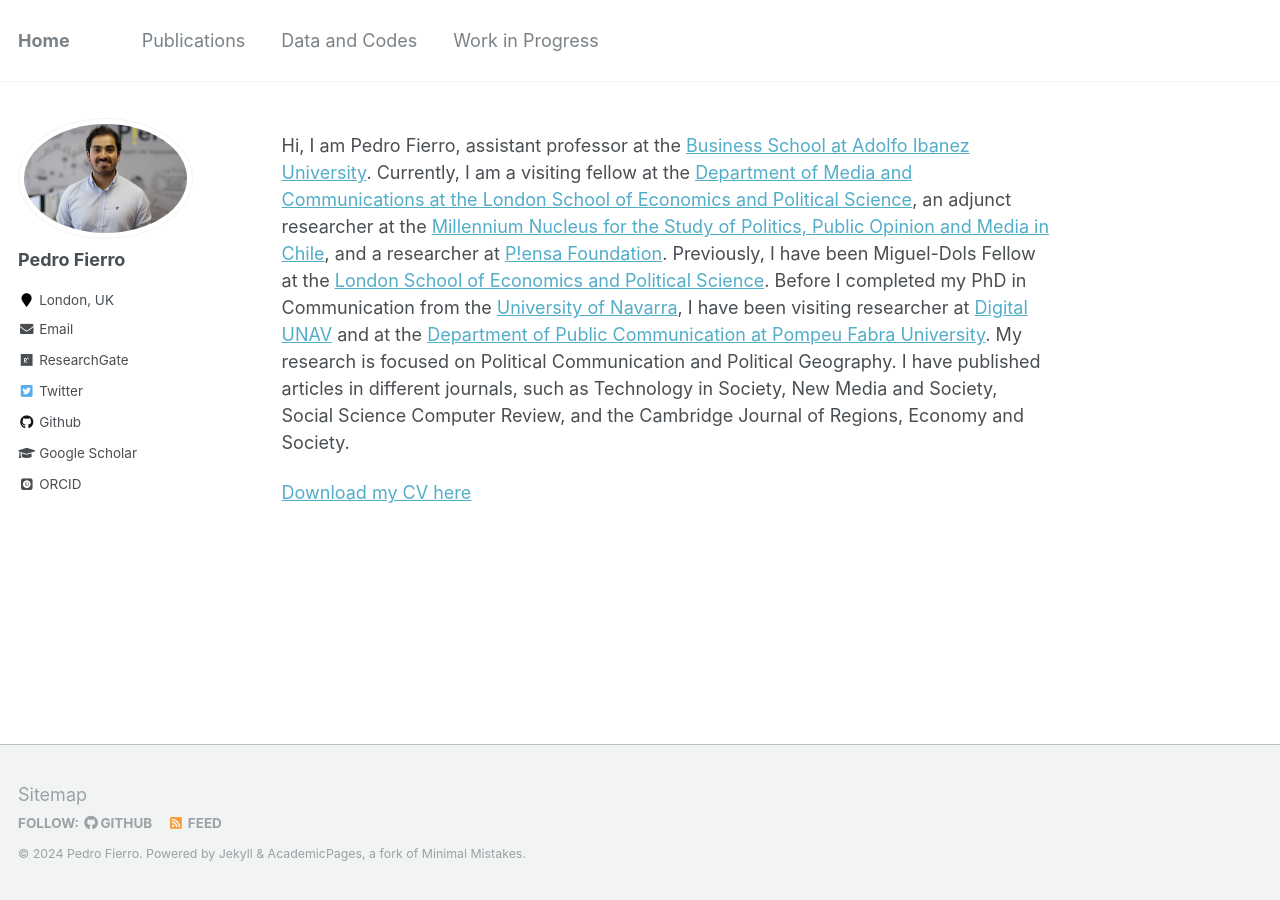
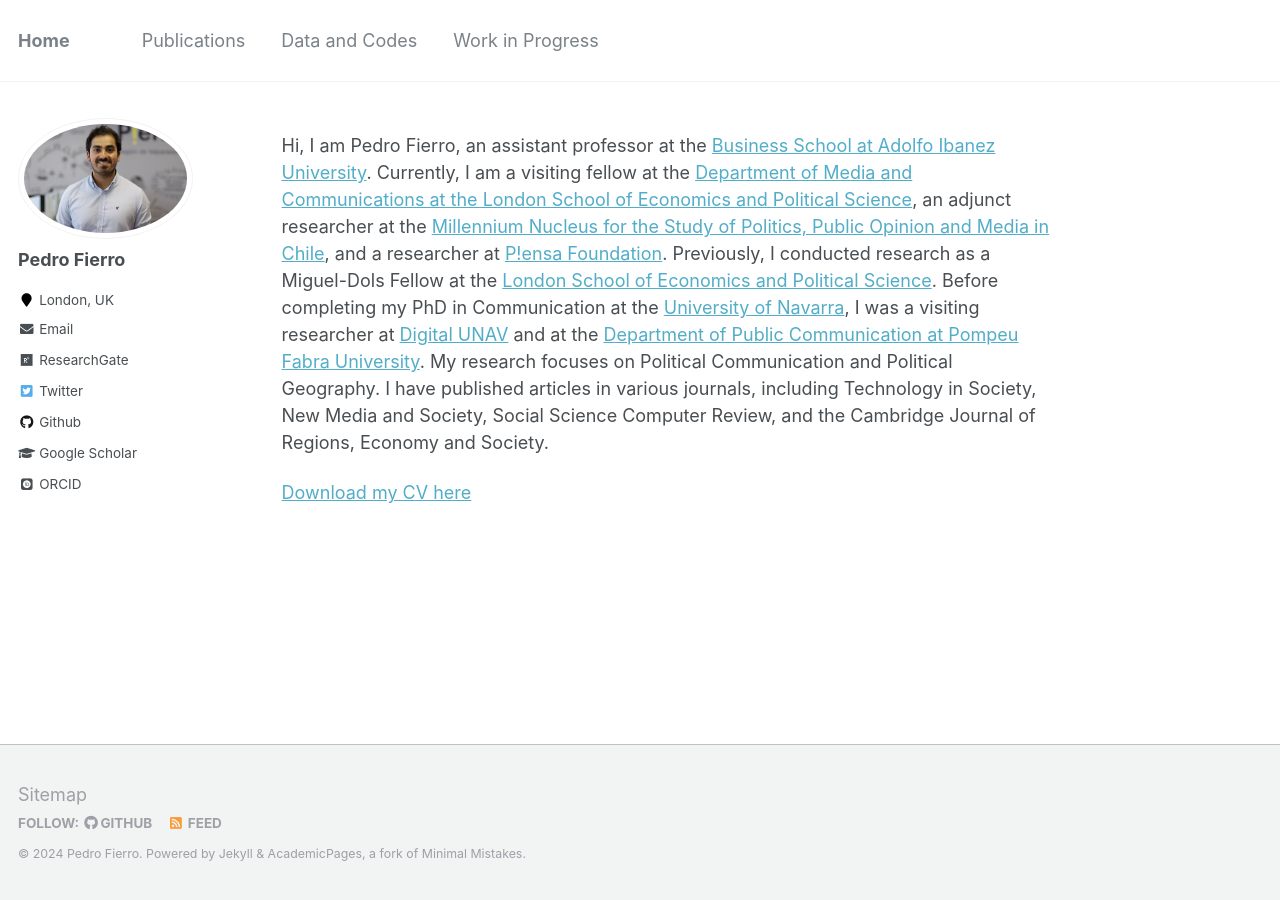
Before and after one commit to pedrofierroz87/pedrofierroz87.github.io, a Jekyll site: the page built from _pages/about.md, in a window 1280 px wide. Built offline with Jekyll 4.4.1, drawn with Linux system fonts in a browser that asks for light colours; some web fonts are replaced.

Commit message:
Update about.md

```diff
--- a/_pages/about.md
+++ b/_pages/about.md
@@ -8,6 +8,6 @@ redirect_from:
   - /about.html
 ---
 
-Hi, I am Pedro Fierro, assistant professor at the [Business School at Adolfo Ibanez University](https://negocios.uai.cl/). Currently, I am a visiting fellow at the [Department of Media and Communications at the London School of Economics and Political Science](https://www.lse.ac.uk/media-and-communications/people/visiting-and-associate-staff/pedro-fierro/Dr-Pedro-Fierro), an adjunct researcher at the [Millennium Nucleus for the Study of Politics, Public Opinion and Media in Chile](https://mepop.cl/), and a researcher at [P!ensa Foundation](https://www.fundacionpiensa.cl/inicio/). Previously, I have been Miguel-Dols Fellow at the [London School of Economics and Political Science](https://www.lse.ac.uk/canada-blanch/activities/Fellowship-Scheme). Before I completed my PhD in Communication from the [University of Navarra](https://www.unav.edu/web/facultad-de-comunicacion), I have been visiting researcher at [Digital UNAV](https://www.unav.edu/web/facultad-de-comunicacion/profesores-e-investigacion/digitalunav) and at the [Department of Public Communication at Pompeu Fabra University](https://www.upf.edu/web/comunicacio). My research is focused on Political Communication and Political Geography. I have published articles in different journals, such as Technology in Society, New Media and Society, Social Science Computer Review, and the Cambridge Journal of Regions, Economy and Society.
+Hi, I am Pedro Fierro, an assistant professor at the [Business School at Adolfo Ibanez University](https://negocios.uai.cl/). Currently, I am a visiting fellow at the [Department of Media and Communications at the London School of Economics and Political Science](https://www.lse.ac.uk/media-and-communications/people/visiting-and-associate-staff/pedro-fierro/Dr-Pedro-Fierro), an adjunct researcher at the [Millennium Nucleus for the Study of Politics, Public Opinion and Media in Chile](https://mepop.cl/), and a researcher at [P!ensa Foundation](https://www.fundacionpiensa.cl/inicio/). Previously, I conducted research as a Miguel-Dols Fellow at the [London School of Economics and Political Science](https://www.lse.ac.uk/canada-blanch/activities/Fellowship-Scheme). Before completing my PhD in Communication at the [University of Navarra](https://www.unav.edu/web/facultad-de-comunicacion), I was a visiting researcher at [Digital UNAV](https://www.unav.edu/web/facultad-de-comunicacion/profesores-e-investigacion/digitalunav) and at the [Department of Public Communication at Pompeu Fabra University](https://www.upf.edu/web/comunicacio). My research focuses on Political Communication and Political Geography. I have published articles in various journals, including Technology in Society, New Media and Society, Social Science Computer Review, and the Cambridge Journal of Regions, Economy and Society.
 
 [Download my CV here](https://pedrofierroz87.github.io/files/PedroFierro_CV.pdf)
```
